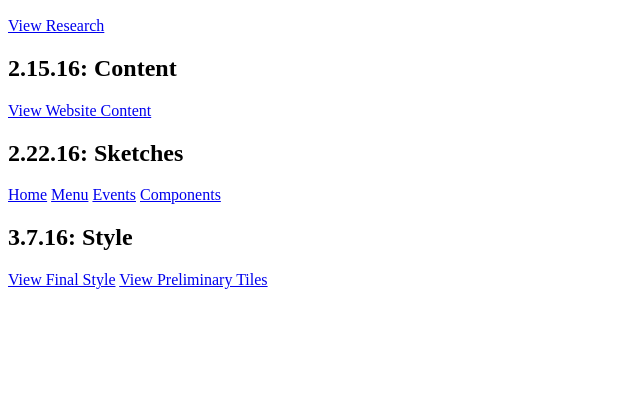
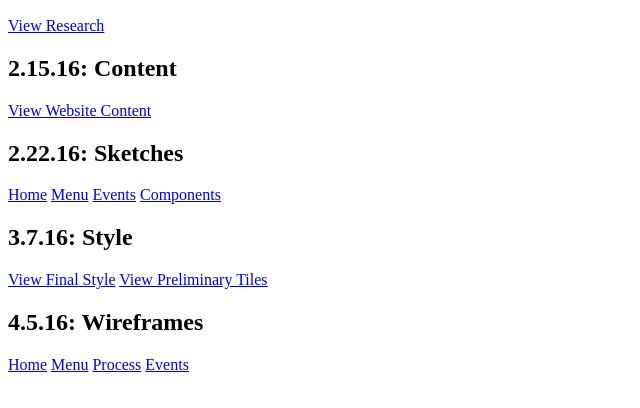
Before and after one commit to RachKozy/aroma, a plain HTML site: page index.html in a window 1280 px wide. Shown: the part 110-518 px from the top of the page, without its empty margins (0-640 px from the left). Drawn offline with Linux system fonts and the light colour scheme.

Commit message:
Updated index page with wireframes

```diff
--- a/index.html
+++ b/index.html
@@ -21,5 +21,10 @@
     <h2>3.7.16: Style</h2>
       <a href="style/aromastyle.pdf">View Final Style</a>
       <a href="style/prelim_style.pdf">View Preliminary Tiles</a>
+    <h2>4.5.16: Wireframes</h2>
+    <a href="wireframes/index.html">Home</a>
+    <a href="wireframes/menu.html">Menu</a>
+    <a href="wireframes/process.html">Process</a>
+    <a href="wireframes/events.html">Events</a>
   </body>
 </html>
```
